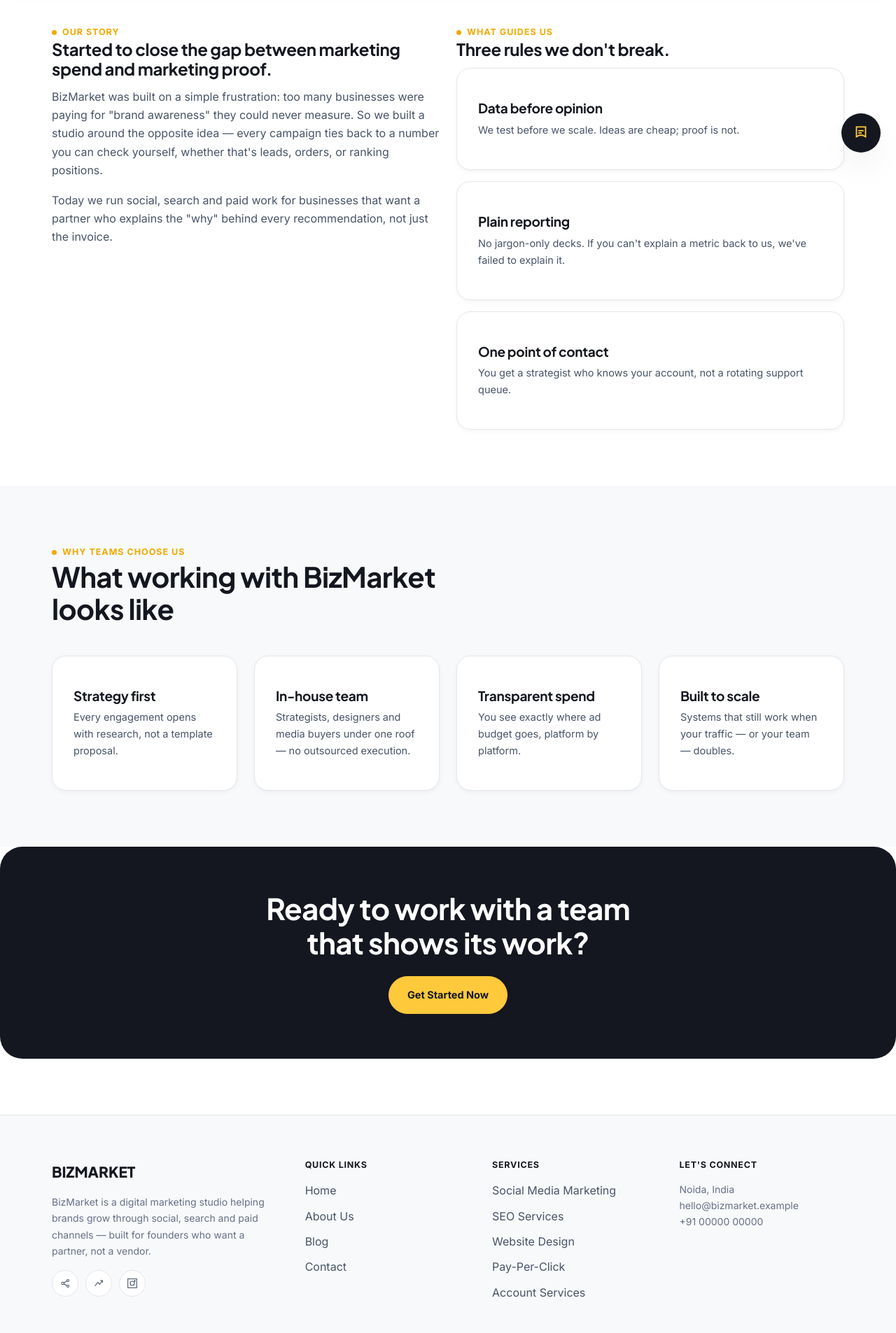
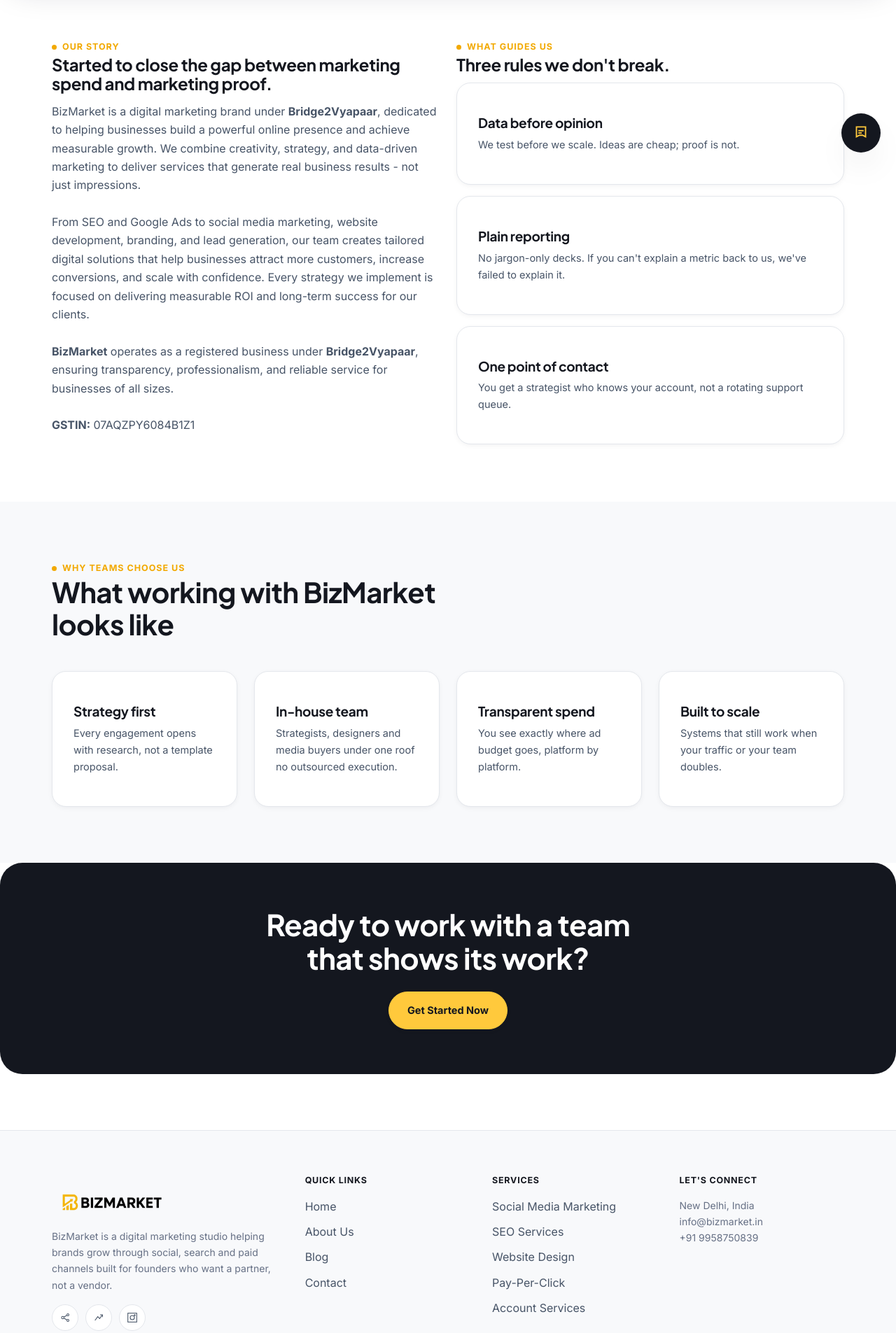
Before and after one commit to Arunkushwaha9958/bizmarket, a plain HTML site: page about.html in a window 1280 px wide. Shown: the part 560-2465 px from the top of the page at 70% size. Drawn offline with Linux system fonts and the light colour scheme.

Commit message:
Update services

```diff
--- a/about.html
+++ b/about.html
@@ -18,8 +18,7 @@
     </div>
   </div>
   <nav class="nav-row">
-    <a href="index.html" class="logo"><span class="sq"></span>BIZMARKET</a>
-    <ul class="nav-main">
+<a href="index.html" class="logo"><img src="assets/logo.png" alt="BizMarket" class="logo-img"></a>    <ul class="nav-main">
       <li><a href="index.html" class="nav-link">Home</a></li>
       <li><a href="about.html" class="nav-link active">About Us</a></li>
       <li class="has-dropdown">
@@ -56,9 +55,15 @@
     <div>
       <div class="eyebrow">Our Story</div>
       <h2>Started to close the gap between marketing spend and marketing proof.</h2>
-      <p>BizMarket was built on a simple frustration: too many businesses were paying for "brand awareness" they could never measure. So we built a studio around the opposite idea — every campaign ties back to a number you can check yourself, whether that's leads, orders, or ranking positions.</p>
-      <p>Today we run social, search and paid work for businesses that want a partner who explains the "why" behind every recommendation, not just the invoice.</p>
-    </div>
+      <p>
+BizMarket is a digital marketing brand under <strong>Bridge2Vyapaar</strong>, dedicated to helping businesses build a powerful online presence and achieve measurable growth. We combine creativity, strategy, and data-driven marketing to deliver services that generate real business results - not just impressions.
+<br><br>
+From SEO and Google Ads to social media marketing, website development, branding, and lead generation, our team creates tailored digital solutions that help businesses attract more customers, increase conversions, and scale with confidence. Every strategy we implement is focused on delivering measurable ROI and long-term success for our clients.
+<br><br>
+<strong>BizMarket</strong> operates as a registered business under <strong>Bridge2Vyapaar</strong>, ensuring transparency, professionalism, and reliable service for businesses of all sizes.
+<br><br>
+<strong>GSTIN:</strong> 07AQZPY6084B1Z1
+</p></div>
     <div>
       <div class="eyebrow">What Guides Us</div>
       <h2>Three rules we don't break.</h2>
@@ -93,7 +98,7 @@
       </div>
       <div class="card">
         <h3>In-house team</h3>
-        <p>Strategists, designers and media buyers under one roof — no outsourced execution.</p>
+        <p>Strategists, designers and media buyers under one roof no outsourced execution.</p>
       </div>
       <div class="card">
         <h3>Transparent spend</h3>
@@ -101,7 +106,7 @@
       </div>
       <div class="card">
         <h3>Built to scale</h3>
-        <p>Systems that still work when your traffic — or your team — doubles.</p>
+        <p>Systems that still work when your traffic or your team doubles.</p>
       </div>
     </div>
   </div>
@@ -117,8 +122,9 @@
 <footer class="site-footer">
   <div class="container footer-grid">
     <div>
-      <div class="footer-logo">BIZMARKET</div>
-      <p>BizMarket is a digital marketing studio helping brands grow through social, search and paid channels — built for founders who want a partner, not a vendor.</p>
+      <!-- <div class="footer-logo">BIZMARKET</div> -->
+      <a href="index.html" class="logo"><img src="assets/logo.png" alt="BizMarket" class="logo-img"></a>
+      <p>BizMarket is a digital marketing studio helping brands grow through social, search and paid channels built for founders who want a partner, not a vendor.</p>
       <div class="social-row" aria-label="Social links">
         <a href="#" aria-label="Facebook"><svg viewBox="0 0 24 24" fill="none" stroke="#FFC93C" stroke-width="1.6"><circle cx="7" cy="12" r="2.6"/><circle cx="18" cy="6" r="2.2"/><circle cx="18" cy="18" r="2.2"/><line x1="9.2" y1="10.8" x2="15.8" y2="7.2"/><line x1="9.2" y1="13.2" x2="15.8" y2="16.8"/></svg></a>
         <a href="#" aria-label="X / Twitter"><svg viewBox="0 0 24 24" fill="none" stroke="#FFC93C" stroke-width="1.6"><path d="M4 18 L10 10 L14 14 L20 6"/><path d="M15 6 h5 v5"/></svg></a>
@@ -146,7 +152,7 @@
     </div>
     <div>
       <h4>Let's Connect</h4>
-      <p>Noida, India<br>hello@bizmarket.example<br>+91 00000 00000</p>
+     <p>New Delhi, India<br>info@bizmarket.in<br>+91 9958750839</p>
     </div>
   </div>
   <div class="container footer-bottom">
--- a/style.css
+++ b/style.css
@@ -62,6 +62,7 @@
   *{ animation-duration:0.001ms !important; animation-iteration-count:1 !important; transition-duration:0.001ms !important; scroll-behavior:auto !important; }
 }
 
+.logo-img{ height:75px; width:auto; display:block; mix-blend-mode: multiply; }
 /* ---------- eyebrow / small label ---------- */
 .eyebrow{
   font-family: var(--font-body);
```
Also changed, not shown: account-services.html (+4 -4 lines), blog.html (+4 -3 lines), contact.html (+7 -7 lines), index.html (+5 -3 lines), ppc.html (+4 -4 lines), seo.html (+4 -4 lines), smm.html (+4 -4 lines), web-design.html (+4 -4 lines), assets/logo.jpg (added), assets/logo.png (added), assets/logo1.png (added).
